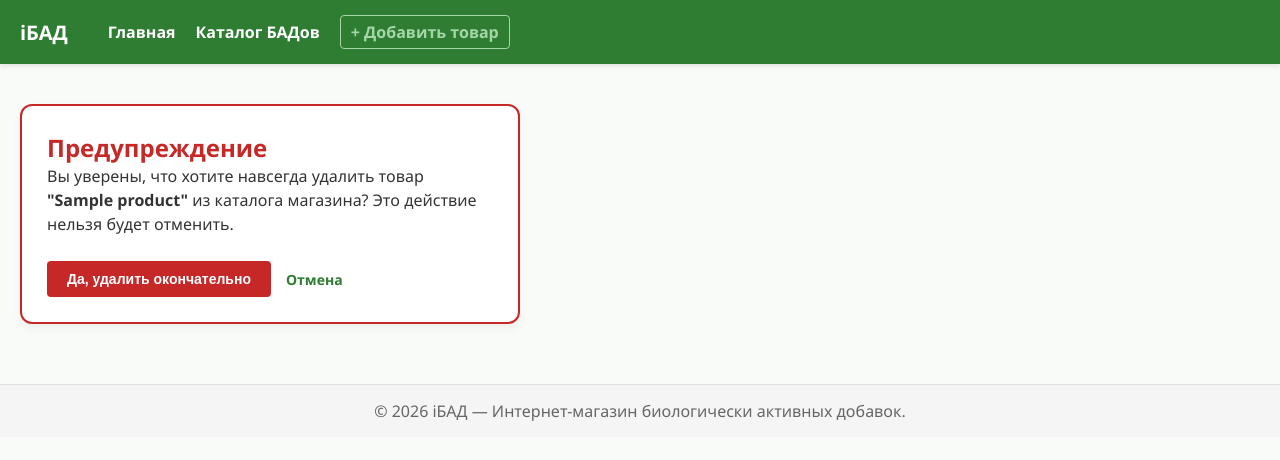
After one commit to haritonov27081994-dev/project2, a Django app: page /products/1/remove/ in a window 1280 px wide. The commit adds this page. Shown: the top 460 px of the page. Run offline with Django 5.2, Linux system fonts and the light colour scheme; a user stored in the database is signed in; tables that the repository leaves empty hold one stand-in row (values such as "Sample post").

Commit message:
Реализовать подтверждение удаления карточки товара через шаблон

```diff
--- /dev/null
+++ b/apps/products/templates/products/product_remove_confirm.html
@@ -0,0 +1,29 @@
+{% extends "products/base.html" %}
+
+{% block page_title %}
+  iБАД | Подтверждение удаления товара
+{% endblock page_title %}
+
+{% block page_content %}
+  <div style="max-width: 500px; margin-top: 20px; border: 2px solid #c62828; padding: 25px; border-radius: 12px; background-color: white; box-shadow: 0 4px 10px rgba(0,0,0,0.05);">
+    <h1 style="color: #c62828; margin-top: 0; font-size: 24px;">Предупреждение</h1>
+    <p style="font-size: 16px; color: #333; line-height: 1.5;">
+      Вы уверены, что хотите навсегда удалить товар <strong>"{{ product.title }}"</strong> из каталога магазина? Это действие нельзя будет отменить.
+    </p>
+
+    <div style="display: flex; gap: 15px; align-items: center; margin-top: 25px;">
+      <!-- Форма подтверждения с POST-запросом -->
+      <form method="POST" style="margin: 0;">
+        {% csrf_token %}
+        <button type="submit" style="background-color: #c62828; color: white; border: none; padding: 10px 20px; border-radius: 4px; font-weight: bold; cursor: pointer; font-size: 14px;">
+          Да, удалить окончательно
+        </button>
+      </form>
+
+      <!-- Ссылка отмены, ведущая назад к карточке товара -->
+      <a href="{% url 'products:product_detail' product_id=product.id %}" style="color: #2e7d32; text-decoration: none; font-weight: bold; font-size: 14px;">
+        Отмена
+      </a>
+    </div>
+  </div>
+{% endblock page_content %}
--- a/apps/products/views.py
+++ b/apps/products/views.py
@@ -1,6 +1,5 @@
 from django.shortcuts import render, get_object_or_404, redirect
 from django.http import HttpResponseForbidden
-from django.views.decorators.http import require_POST  # Импортируем декоратор из урока
 from .models import Product
 from .forms import ProductForm
 
@@ -59,16 +58,18 @@ def product_edit_view(request, product_id):
 
     return render(request, 'products/product_form.html', context={"form": form, **extra_context})
 
-# НОВЫЙ защищенный контроллер удаления товара с декоратором require_POST
-@require_POST
+# Обновленный двухэтапный контроллер удаления товара из урока (без require_POST)
 def product_remove_view(request, product_id):
-    # Двойная защита: даже если POST-запрос отправлен в обход интерфейса, проверяем права
+    # Защита доступа: удалять товары могут только администраторы
     if not request.user.is_authenticated or not request.user.is_staff:
         return HttpResponseForbidden("<h1>Доступ запрещен</h1><p>Только администраторы могут удалять товары.</p>")
 
-    # Находим БАД и удаляем его из базы данных
     product = get_object_or_404(Product, id=product_id)
-    product.delete()
 
-    # После успешного удаления перенаправляем админа на общий каталог товаров
-    return redirect("products:product_list")
+    # Если админ нажал кнопку подтверждения удаления (отправил POST)
+    if request.method == "POST":
+        product.delete()
+        return redirect("products:product_list")
+
+    # Если админ только нажал ссылку "Удалить" (отправил GET) — показываем страницу подтверждения
+    return render(request, 'products/product_remove_confirm.html', {'product': product})
```
Also changed, not shown: apps/products/templates/products/product_detail.html (+5 -8 lines).
